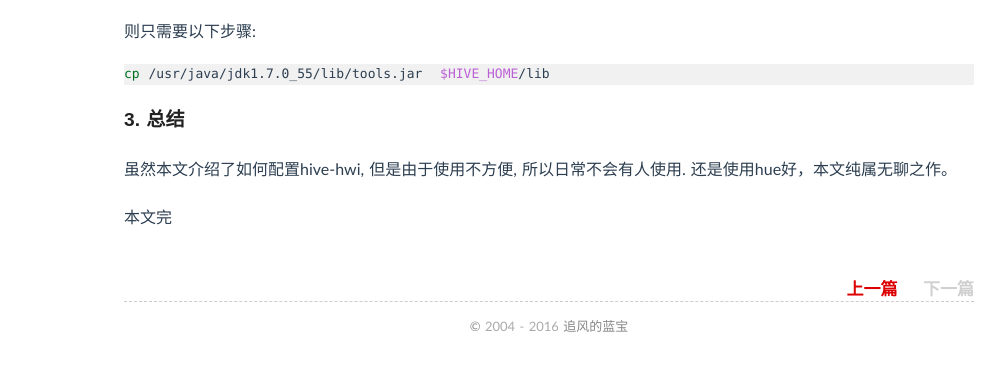
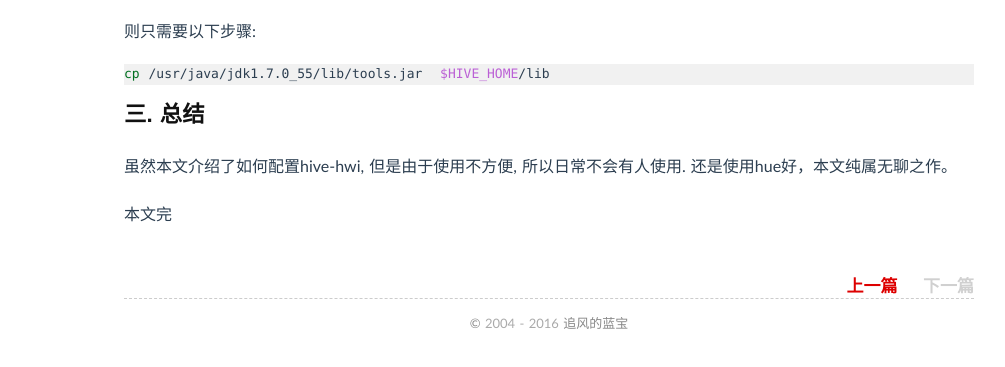
Before and after one commit to luyee/lamborryan.github.io, a Jekyll site: the page built from _posts/2016-04-05-hive-hwi.md, in a window 1280 px wide. Shown: the part 1787-2154 px from the top of the page, without its empty margins (91-1096 px from the left). Built offline with Jekyll 4.4.1, drawn with Linux system fonts in a browser that asks for light colours; comment, search, counter and statistics services are not loaded.

Commit message:
no message

````diff
--- a/_posts/2016-04-05-hive-hwi.md
+++ b/_posts/2016-04-05-hive-hwi.md
@@ -73,7 +73,7 @@ It is currently set to "/usr/java/jdk1.7.0_55/jre"
 cp /usr/java/jdk1.7.0_55/lib/tools.jar  $HIVE_HOME/lib
 ```
 
-### 3. 总结
+## 三. 总结
 
 虽然本文介绍了如何配置hive-hwi, 但是由于使用不方便, 所以日常不会有人使用. 还是使用hue好，本文纯属无聊之作。
 
````
